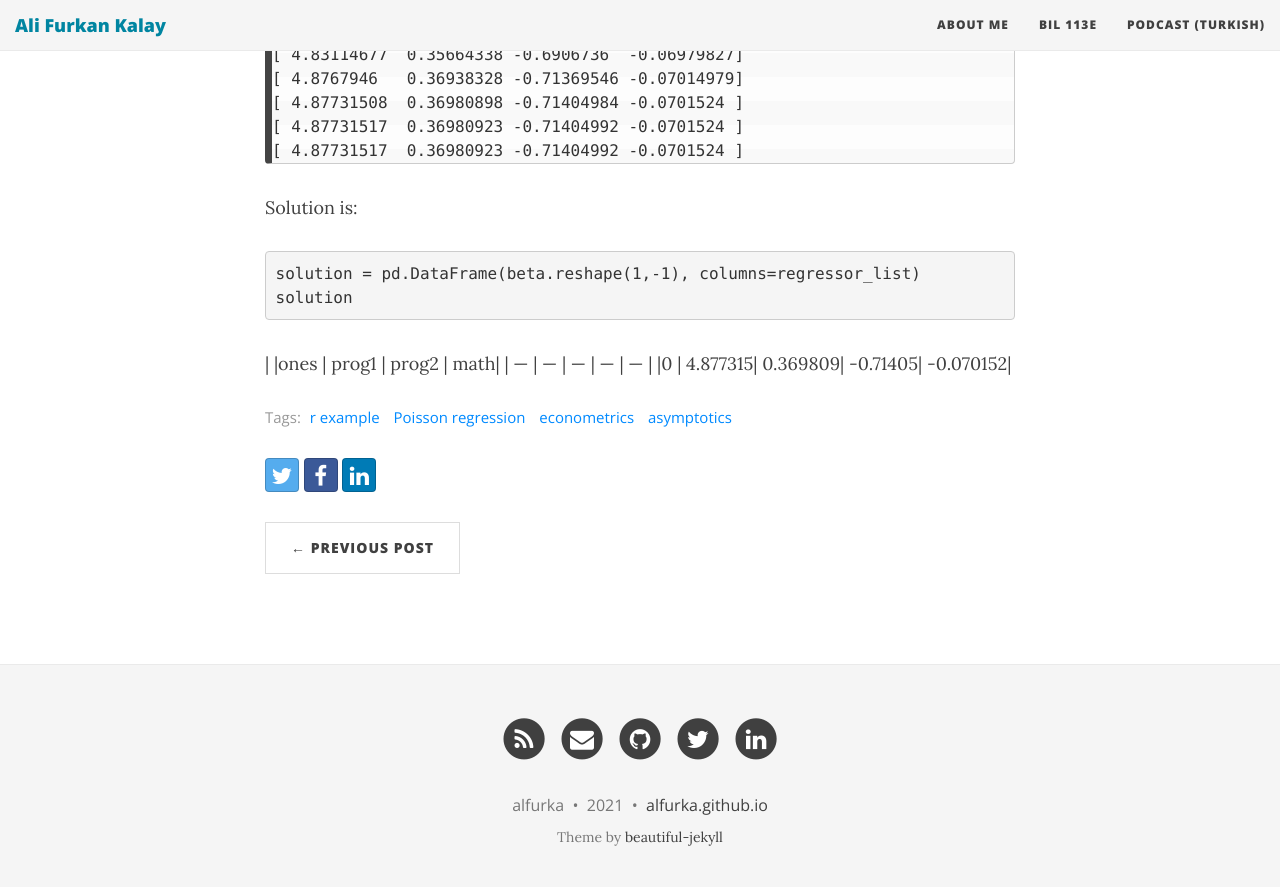
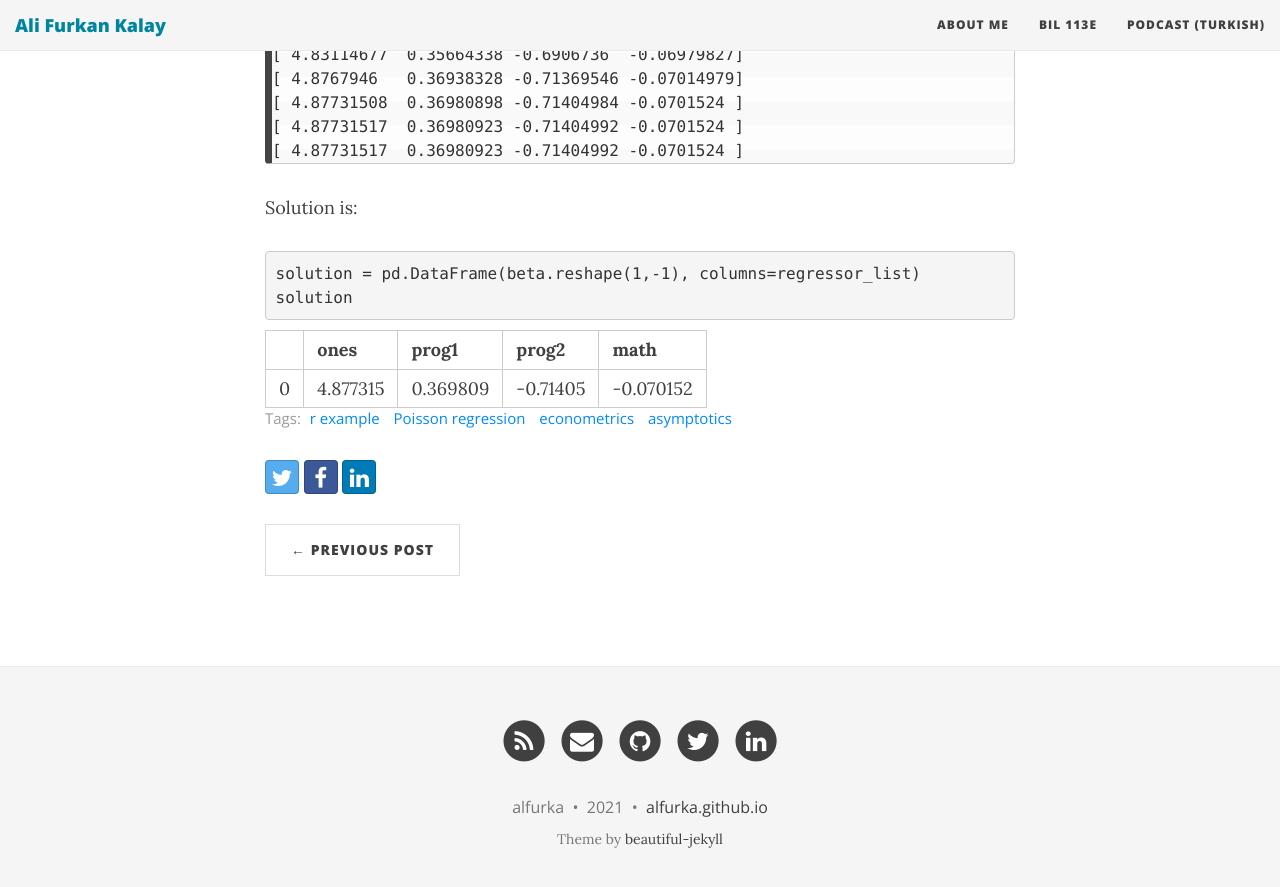
Before and after one commit to alfurka/alfurka.github.io, a Jekyll site: the page built from _posts/2021-10-12-poisson-regression-asymptotics-consistency.md, in a window 1280 px wide and 900 px high, scrolled down 4139 px. Shown: the top 887 px of the window. Built offline with Jekyll 4.4.1, drawn with Linux system fonts in a browser that asks for light colours; nearby versions of some CDN libraries; formulas are drawn with MathJax 3.

````diff
--- a/_posts/2021-10-12-poisson-regression-asymptotics-consistency.md
+++ b/_posts/2021-10-12-poisson-regression-asymptotics-consistency.md
@@ -151,6 +151,7 @@ Solution is:
 solution = pd.DataFrame(beta.reshape(1,-1), columns=regressor_list)
 solution
 ```
-|       |ones    | prog1   | prog2   |   math|
-| --- | --- | --- | --- | --- |
-|0 | 4.877315|  0.369809| -0.71405| -0.070152|
+
+||    ones | prog1|  prog2|  math  |
+|--|    ------ | ----|  --|  --  |
+| 0 | 4.877315|  0.369809| -0.71405| -0.070152|
````
